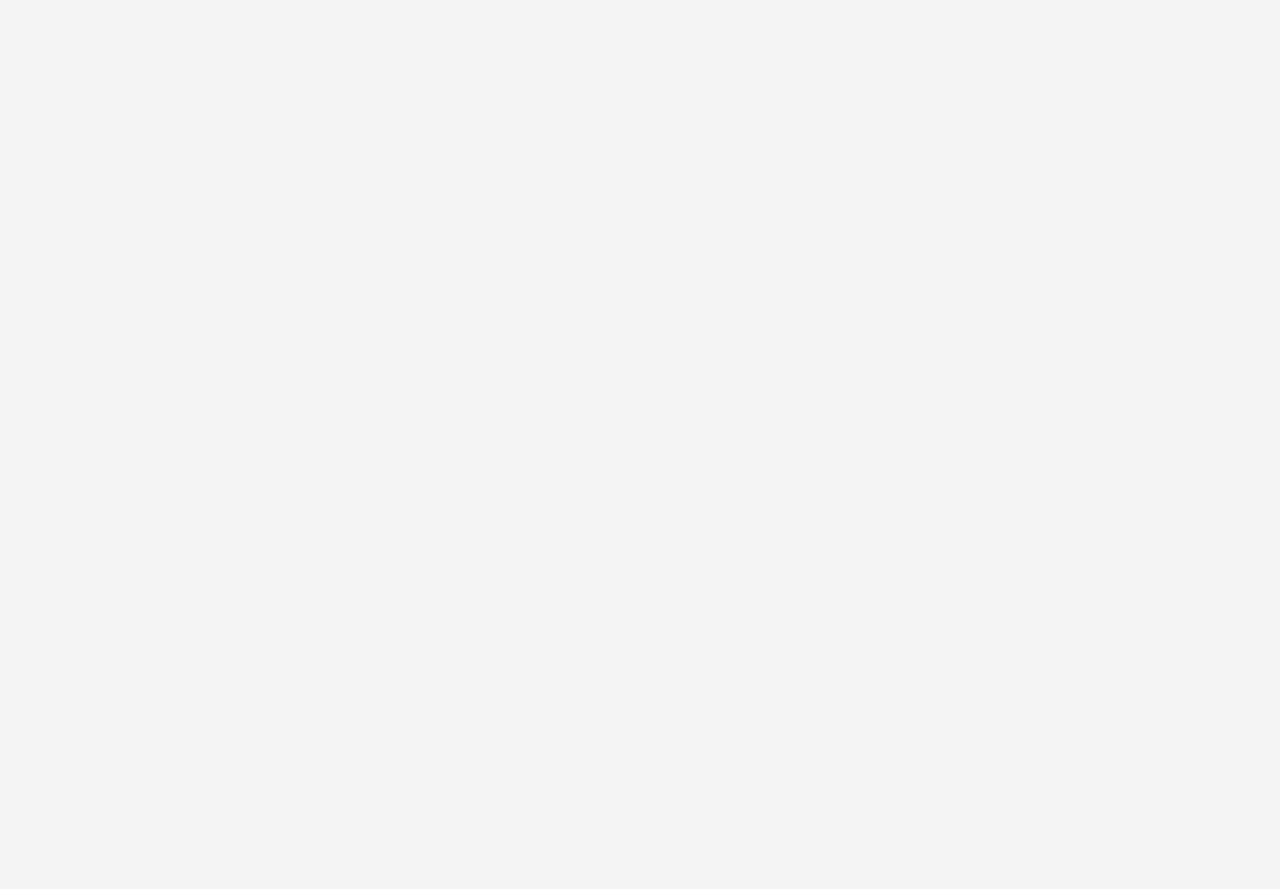
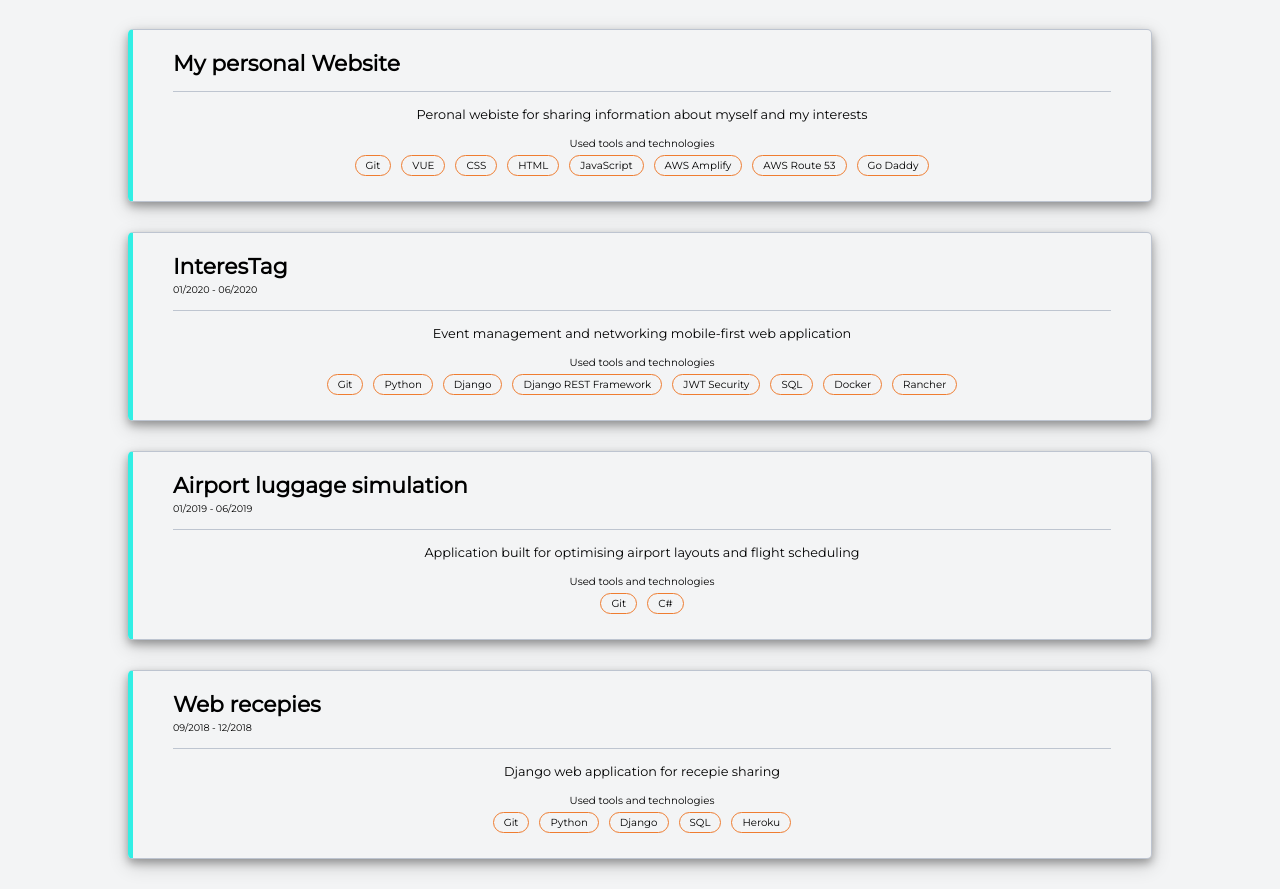
Before and after one commit to AleksandarStaikov/astaykov-ui, a Vue app: page /experience in a window 1280 px wide. Shown: the part 753-1642 px from the top of the page. Before the commit the page ends 800 px from the top, so only its background shows below. Built offline with nearby package versions, Linux system fonts and the light colour scheme.

Commit message:
Added Personal projects

```diff
--- a/src/views/Education.vue
+++ b/src/views/Education.vue
@@ -1,28 +1,5 @@
 <template>
   <div class="education-wrapper">
-    <div class="certification">
-      <h1>Certification</h1>
-      <div class="certificate">
-        <h1>Exam 98-375 Application Development Fundamentals</h1>
-        <span>Microsoft</span>
-      </div>
-      <div class="certificate">
-        <h1>Exam 98-366 Networking Fundamentals</h1>
-        <span>Microsoft</span>
-      </div>
-      <div class="certificate">
-        <h1>Exam 98-349 Windows Operating System Fundamentals</h1>
-        <span>Microsoft</span>
-      </div>
-      <div class="certificate">
-        <h1>Exam 98-361 Software Development Fundamentals</h1>
-        <span>Microsoft</span>
-      </div>
-      <div class="certificate">
-        <h1>Exam 98-364 Database Fundamentals</h1>
-        <span>Microsoft</span>
-      </div>
-    </div>
     <div class="formal-education">
       <h1>Formal Education</h1>
       <div class="list-element">
@@ -49,6 +26,29 @@
           <div class="icon"><i class="fas fa-map-marker-alt"></i></div>
           <div>Sofia, Bulgaria</div>
         </div>
+      </div>
+    </div>
+    <div class="certification">
+      <h1>Certification</h1>
+      <div class="certificate">
+        <h1>Exam 98-375 Application Development Fundamentals</h1>
+        <span>Microsoft</span>
+      </div>
+      <div class="certificate">
+        <h1>Exam 98-366 Networking Fundamentals</h1>
+        <span>Microsoft</span>
+      </div>
+      <div class="certificate">
+        <h1>Exam 98-349 Windows Operating System Fundamentals</h1>
+        <span>Microsoft</span>
+      </div>
+      <div class="certificate">
+        <h1>Exam 98-361 Software Development Fundamentals</h1>
+        <span>Microsoft</span>
+      </div>
+      <div class="certificate">
+        <h1>Exam 98-364 Database Fundamentals</h1>
+        <span>Microsoft</span>
       </div>
     </div>
     <div class="training-and-courses">
@@ -93,31 +93,6 @@
 .education-wrapper {
   width: 80%;
   margin: 100px auto 0 auto;
-
-  .certification {
-    .certificate {
-      margin: 1rem 0.7rem;
-      border-radius: 5px;
-      border-left: 5px solid #31efe5;
-      border-bottom: 1px solid rgba(68, 88, 124, 0.3);
-      border-top: 1px solid rgba(68, 88, 124, 0.3);
-      border-right: 1px solid rgba(68, 88, 124, 0.3);
-      padding: 20px 40px;
-      box-shadow: 0 4px 8px 0 rgba(0, 0, 0, 0.3),
-        0 6px 20px 0 rgba(0, 0, 0, 0.19);
-      transition: transform 0.5s ease;
-      display: inline-block;
-      text-align: left;
-
-      &:hover {
-        transform: scale(1.03);
-      }
-
-      h1 {
-        font-size: 1rem;
-      }
-    }
-  }
 
   .list-element {
     margin: 30px 0;
@@ -166,6 +141,31 @@
     }
   }
 
+  .certification {
+    .certificate {
+      margin: 1rem 0.7rem;
+      border-radius: 5px;
+      border-left: 5px solid #31efe5;
+      border-bottom: 1px solid rgba(68, 88, 124, 0.3);
+      border-top: 1px solid rgba(68, 88, 124, 0.3);
+      border-right: 1px solid rgba(68, 88, 124, 0.3);
+      padding: 20px 40px;
+      box-shadow: 0 4px 8px 0 rgba(0, 0, 0, 0.3),
+        0 6px 20px 0 rgba(0, 0, 0, 0.19);
+      transition: transform 0.5s ease;
+      display: inline-block;
+      text-align: left;
+
+      &:hover {
+        transform: scale(1.03);
+      }
+
+      h1 {
+        font-size: 1rem;
+      }
+    }
+  }
+
   .training-and-courses {
     .course {
       margin: 1rem 0.7rem;
--- a/src/views/Experience.vue
+++ b/src/views/Experience.vue
@@ -14,7 +14,7 @@
           </div>
         </div>
         <div class="description">
-          Worked on developing total solutions for online communication and
+          Working on developing total solutions for online communication and
           online commerce, including ERP integrations, content management
           applications and product information management systems.
         </div>
@@ -27,7 +27,7 @@
             <div>ASP .NET MVC</div>
             <div>Kendo Grids</div>
             <div>SPA</div>
-            <div>Java Script</div>
+            <div>JavaScript</div>
             <div>HTML</div>
             <div>CSS</div>
             <div>Octopus</div>
@@ -48,7 +48,7 @@
           </div>
         </div>
         <div class="description">
-          Worked on database preformance monitorring app
+          Working on database preformance monitorring app
         </div>
         <div class="tools">
           <div class="heading">Used tools and technologies</div>
@@ -56,6 +56,96 @@
             <div>SQL</div>
             <div>ASP .NET MVC</div>
             <div>Kendo Grids</div>
+          </div>
+        </div>
+      </div>
+    </div>
+
+    <div class="personal-projects">
+      <h1>Personal projects</h1>
+      <div class="experience-item">
+        <div class="split">
+          <div class="left">
+            <h1>My personal Website</h1>
+          </div>
+        </div>
+        <div class="description">
+          Peronal webiste for sharing information about myself and my interests
+        </div>
+        <div class="tools">
+          <div class="heading">Used tools and technologies</div>
+          <div class="badges">
+            <div>Git</div>
+            <div>VUE</div>
+            <div>CSS</div>
+            <div>HTML</div>
+            <div>JavaScript</div>
+            <div>AWS Amplify</div>
+            <div>AWS Route 53</div>
+            <div>Go Daddy</div>
+          </div>
+        </div>
+      </div>
+      <div class="experience-item">
+        <div class="split">
+          <div class="left">
+            <h1>InteresTag</h1>
+            <div>01/2020 - 06/2020</div>
+          </div>
+        </div>
+        <div class="description">
+          Event management and networking mobile-first web application
+        </div>
+        <div class="tools">
+          <div class="heading">Used tools and technologies</div>
+          <div class="badges">
+            <div>Git</div>
+            <div>Python</div>
+            <div>Django</div>
+            <div>Django REST Framework</div>
+            <div>JWT Security</div>
+            <div>SQL</div>
+            <div>Docker</div>
+            <div>Rancher</div>
+          </div>
+        </div>
+      </div>
+      <div class="experience-item">
+        <div class="split">
+          <div class="left">
+            <h1>Airport luggage simulation</h1>
+            <div>01/2019 - 06/2019</div>
+          </div>
+        </div>
+        <div class="description">
+          Application built for optimising airport layouts and flight scheduling
+        </div>
+        <div class="tools">
+          <div class="heading">Used tools and technologies</div>
+          <div class="badges">
+            <div>Git</div>
+            <div>C#</div>
+          </div>
+        </div>
+      </div>
+      <div class="experience-item">
+        <div class="split">
+          <div class="left">
+            <h1>Web recepies</h1>
+            <div>09/2018 - 12/2018</div>
+          </div>
+        </div>
+        <div class="description">
+          Django web application for recepie sharing
+        </div>
+        <div class="tools">
+          <div class="heading">Used tools and technologies</div>
+          <div class="badges">
+            <div>Git</div>
+            <div>Python</div>
+            <div>Django</div>
+            <div>SQL</div>
+            <div>Heroku</div>
           </div>
         </div>
       </div>
@@ -136,5 +226,9 @@
       }
     }
   }
+
+  .personal-projects .experience-item {
+    border-left: 5px solid #31efe5;
+  }
 }
 </style>
```
